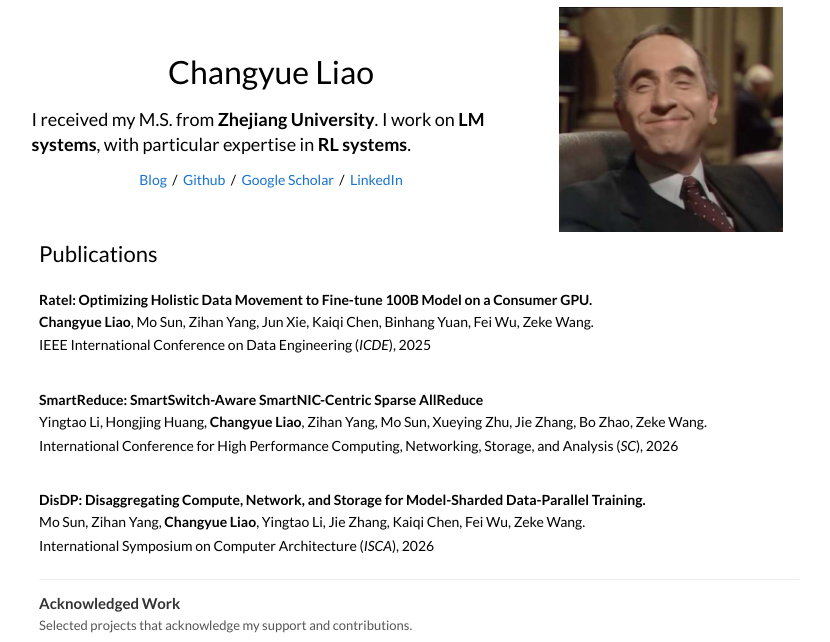
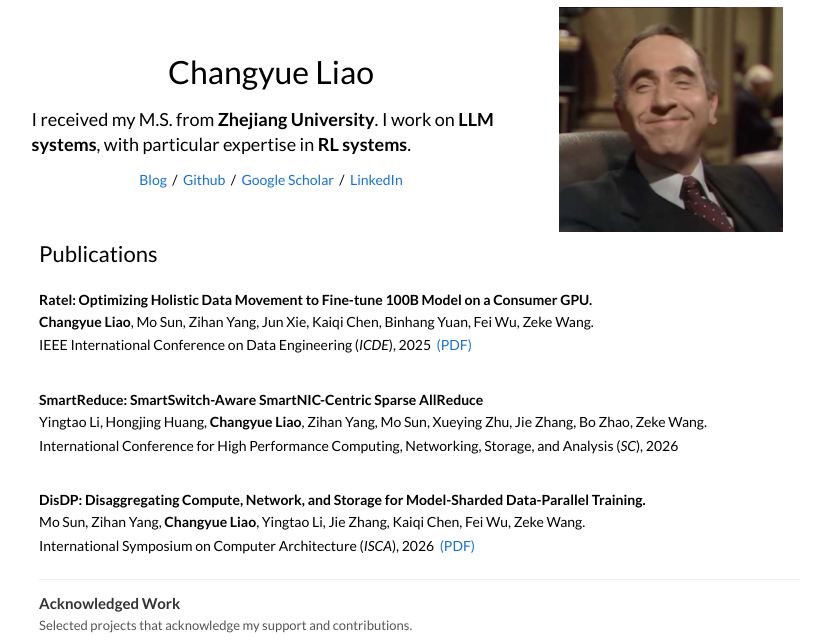
Before and after one commit to Crispig/Crispig.github.io, a Jekyll site: the page built from index.html, in a window 1280 px wide. Shown: the top 642 px of the page, without its empty margins (221-1051 px from the left). Built offline with Jekyll 4.4.1, drawn with Linux system fonts in a browser that asks for light colours.

Commit message:
Update LLM focus and publication links

```diff
--- a/_config.yml
+++ b/_config.yml
@@ -1,6 +1,6 @@
 title: "Changyue Liao"
 name: "Changyue Liao"
-tagline: "LM systems, with a focus on RL systems."
+tagline: "LLM systems, with a focus on RL systems."
 description: "Changyue Liao 的个人主页与技术博客。"
 url: "https://crispig.github.io"
 baseurl: ""
--- a/index.html
+++ b/index.html
@@ -12,7 +12,7 @@ description: "Changyue Liao 的个人主页：研究、写作与项目。"
 
     <p class="intro-summary">
       I received my M.S. from <strong>Zhejiang University</strong>.
-      I work on <strong>LM systems</strong>, with particular expertise in <strong>RL systems</strong>.
+      I work on <strong>LLM systems</strong>, with particular expertise in <strong>RL systems</strong>.
     </p>
 
     <p class="intro-links">
@@ -37,7 +37,10 @@ description: "Changyue Liao 的个人主页：研究、写作与项目。"
     <article class="publication-item">
       <p class="paper-title">Ratel: Optimizing Holistic Data Movement to Fine-tune 100B Model on a Consumer GPU.</p>
       <p class="paper-authors"><strong>Changyue Liao</strong>, Mo Sun, Zihan Yang, Jun Xie, Kaiqi Chen, Binhang Yuan, Fei Wu, Zeke Wang.</p>
-      <p class="paper-venue">IEEE International Conference on Data Engineering (<em>ICDE</em>), 2025</p>
+      <p class="paper-venue">
+        IEEE International Conference on Data Engineering (<em>ICDE</em>), 2025
+        &nbsp;<a href="https://ieeexplore.ieee.org/document/11113169">(PDF)</a>
+      </p>
     </article>
 
     <article class="publication-item">
@@ -49,7 +52,10 @@ description: "Changyue Liao 的个人主页：研究、写作与项目。"
     <article class="publication-item">
       <p class="paper-title">DisDP: Disaggregating Compute, Network, and Storage for Model-Sharded Data-Parallel Training.</p>
       <p class="paper-authors">Mo Sun, Zihan Yang, <strong>Changyue Liao</strong>, Yingtao Li, Jie Zhang, Kaiqi Chen, Fei Wu, Zeke Wang.</p>
-      <p class="paper-venue">International Symposium on Computer Architecture (<em>ISCA</em>), 2026</p>
+      <p class="paper-venue">
+        International Symposium on Computer Architecture (<em>ISCA</em>), 2026
+        &nbsp;<a href="https://arxiv.org/html/2409.00918v2">(PDF)</a>
+      </p>
     </article>
   </div>
 
@@ -91,7 +97,7 @@ description: "Changyue Liao 的个人主页：研究、写作与项目。"
       <p>A low-cost, high-performance system for fine-tuning large models; the LoHan project now hosts the Ratel artifact for ICDE 2025.</p>
       <p>
         <a href="https://github.com/RC4ML/LoHan">[project]</a>
-        <a href="https://arxiv.org/abs/2403.06504">[paper]</a>
+        <a href="https://ieeexplore.ieee.org/document/11113169">[paper]</a>
       </p>
     </article>
 
```
